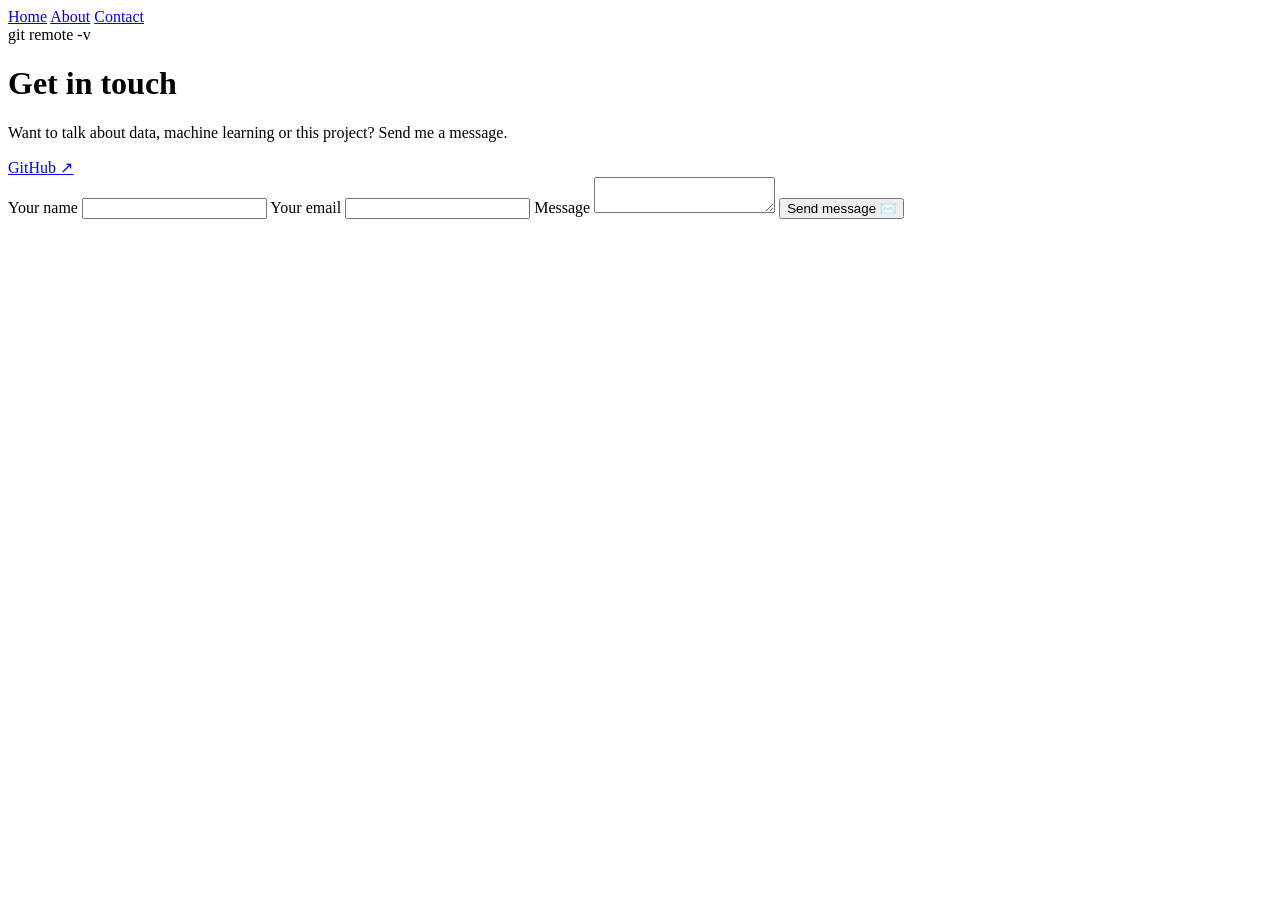
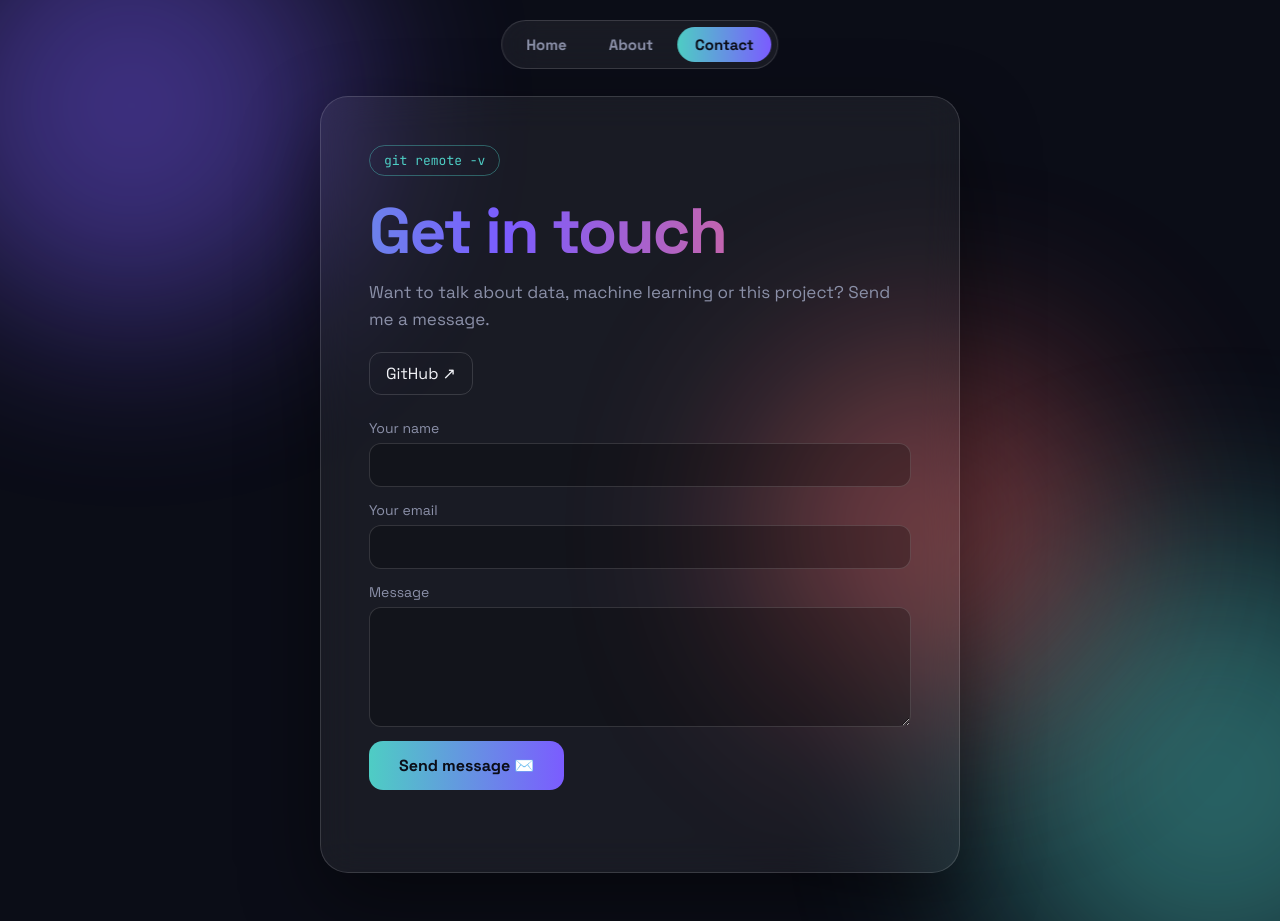
Before and after one commit to nitishsavadakar/git-project, a plain HTML site: page contact.html in a window 1280 px wide. Before the commit the page ends 800 px from the top, so only its background shows below. Drawn offline with Linux system fonts and the light colour scheme.

Commit message:
Add menu and shared style

```diff
--- /dev/null
+++ b/style.css
@@ -0,0 +1,164 @@
+/* Shared look for about.html and contact.html (same colours as index.html) */
+:root {
+  --bg: #0b0d17;
+  --text: #f2f3f8;
+  --muted: #8b90a8;
+  --a: #ff6b6b;
+  --b: #ffd166;
+  --c: #4ecdc4;
+  --d: #7b5cff;
+}
+* { margin: 0; padding: 0; box-sizing: border-box; }
+
+body {
+  min-height: 100vh;
+  display: grid;
+  place-items: center;
+  padding: 96px 16px 48px;
+  background: var(--bg);
+  color: var(--text);
+  font-family: "Space Grotesk", sans-serif;
+  overflow-x: hidden;
+}
+
+/* Moving colour blobs */
+.blob {
+  position: fixed;
+  width: 420px; height: 420px;
+  border-radius: 50%;
+  filter: blur(90px);
+  opacity: 0.45;
+  z-index: -1;
+  animation: float 14s ease-in-out infinite alternate;
+}
+.blob.one   { background: var(--d); top: -120px; left: -100px; }
+.blob.two   { background: var(--c); bottom: -140px; right: -80px; animation-delay: -5s; }
+.blob.three { background: var(--a); top: 40%; left: 55%; width: 300px; height: 300px; animation-delay: -9s; }
+@keyframes float { to { transform: translate(80px, 60px) scale(1.15); } }
+
+/* Menu at the top */
+nav {
+  position: fixed;
+  top: 20px; left: 50%;
+  transform: translateX(-50%);
+  display: flex;
+  gap: 6px;
+  padding: 6px;
+  border-radius: 999px;
+  background: rgba(255,255,255,0.06);
+  border: 1px solid rgba(255,255,255,0.14);
+  backdrop-filter: blur(18px);
+  -webkit-backdrop-filter: blur(18px);
+  z-index: 10;
+}
+nav a {
+  color: var(--muted);
+  text-decoration: none;
+  font-weight: 700;
+  font-size: 15px;
+  padding: 8px 18px;
+  border-radius: 999px;
+  transition: color .2s, background .2s;
+}
+nav a:hover { color: var(--text); background: rgba(255,255,255,0.08); }
+nav a.active { color: var(--bg); background: linear-gradient(90deg, var(--c), var(--d)); }
+
+/* Glass card */
+.card {
+  width: 100%;
+  max-width: 640px;
+  padding: 48px;
+  border-radius: 28px;
+  background: rgba(255,255,255,0.06);
+  border: 1px solid rgba(255,255,255,0.14);
+  backdrop-filter: blur(18px);
+  -webkit-backdrop-filter: blur(18px);
+  box-shadow: 0 30px 80px rgba(0,0,0,0.45);
+  animation: rise 0.9s cubic-bezier(.2,.8,.2,1) both;
+}
+@keyframes rise { from { opacity: 0; transform: translateY(40px) scale(0.96); } }
+
+.tag {
+  display: inline-block;
+  font-family: "JetBrains Mono", monospace;
+  font-size: 13px;
+  color: var(--c);
+  border: 1px solid rgba(78,205,196,0.4);
+  padding: 6px 14px;
+  border-radius: 999px;
+  margin-bottom: 22px;
+}
+
+h1 {
+  font-size: clamp(40px, 8vw, 64px);
+  line-height: 1.05;
+  letter-spacing: -0.03em;
+  background: linear-gradient(90deg, var(--a), var(--b), var(--c), var(--d), var(--a));
+  background-size: 300% 100%;
+  -webkit-background-clip: text;
+  background-clip: text;
+  color: transparent;
+  animation: shine 6s linear infinite;
+}
+@keyframes shine { to { background-position: 300% 0; } }
+
+h2 { font-size: 18px; margin: 28px 0 10px; color: var(--b); }
+p  { color: var(--muted); font-size: 17px; line-height: 1.6; margin-top: 14px; }
+
+/* Skill chips on the About page */
+.chips { display: flex; flex-wrap: wrap; gap: 8px; }
+.chips span {
+  font-size: 14px;
+  padding: 6px 12px;
+  border-radius: 10px;
+  background: rgba(255,255,255,0.08);
+  border: 1px solid rgba(255,255,255,0.12);
+}
+
+/* Contact form */
+form { display: grid; gap: 14px; margin-top: 24px; }
+label { font-size: 14px; color: var(--muted); display: grid; gap: 6px; }
+input, textarea {
+  font: inherit;
+  color: var(--text);
+  background: rgba(0,0,0,0.25);
+  border: 1px solid rgba(255,255,255,0.14);
+  border-radius: 12px;
+  padding: 12px 14px;
+  outline: none;
+  transition: border-color .2s;
+}
+input:focus, textarea:focus { border-color: var(--c); }
+textarea { min-height: 120px; resize: vertical; }
+
+button {
+  justify-self: start;
+  font: inherit;
+  font-weight: 700;
+  color: var(--bg);
+  background: linear-gradient(90deg, var(--c), var(--d));
+  border: 0;
+  padding: 14px 30px;
+  border-radius: 14px;
+  cursor: pointer;
+  transition: transform .2s, box-shadow .2s;
+}
+button:hover { transform: translateY(-3px); box-shadow: 0 12px 30px rgba(123,92,255,0.45); }
+
+.links { display: flex; flex-wrap: wrap; gap: 10px; margin-top: 18px; }
+.links a {
+  color: var(--text);
+  text-decoration: none;
+  padding: 10px 16px;
+  border-radius: 12px;
+  border: 1px solid rgba(255,255,255,0.14);
+  transition: border-color .2s;
+}
+.links a:hover { border-color: var(--c); }
+
+.note { font-size: 14px; color: var(--c); min-height: 20px; }
+
+@media (max-width: 520px) {
+  .card { padding: 32px 22px; }
+  nav a { padding: 8px 12px; font-size: 14px; }
+}
```
Also changed, not shown: index.html (+19 -0 lines).
